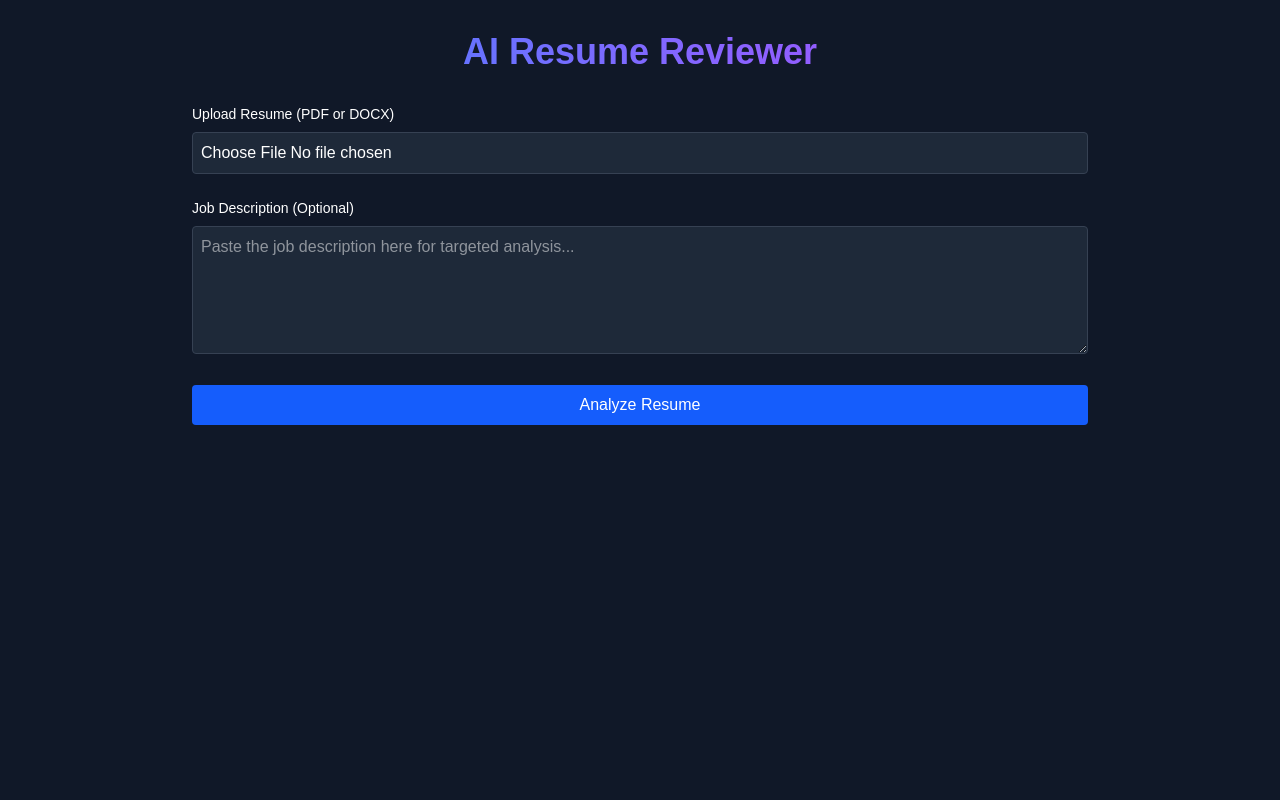
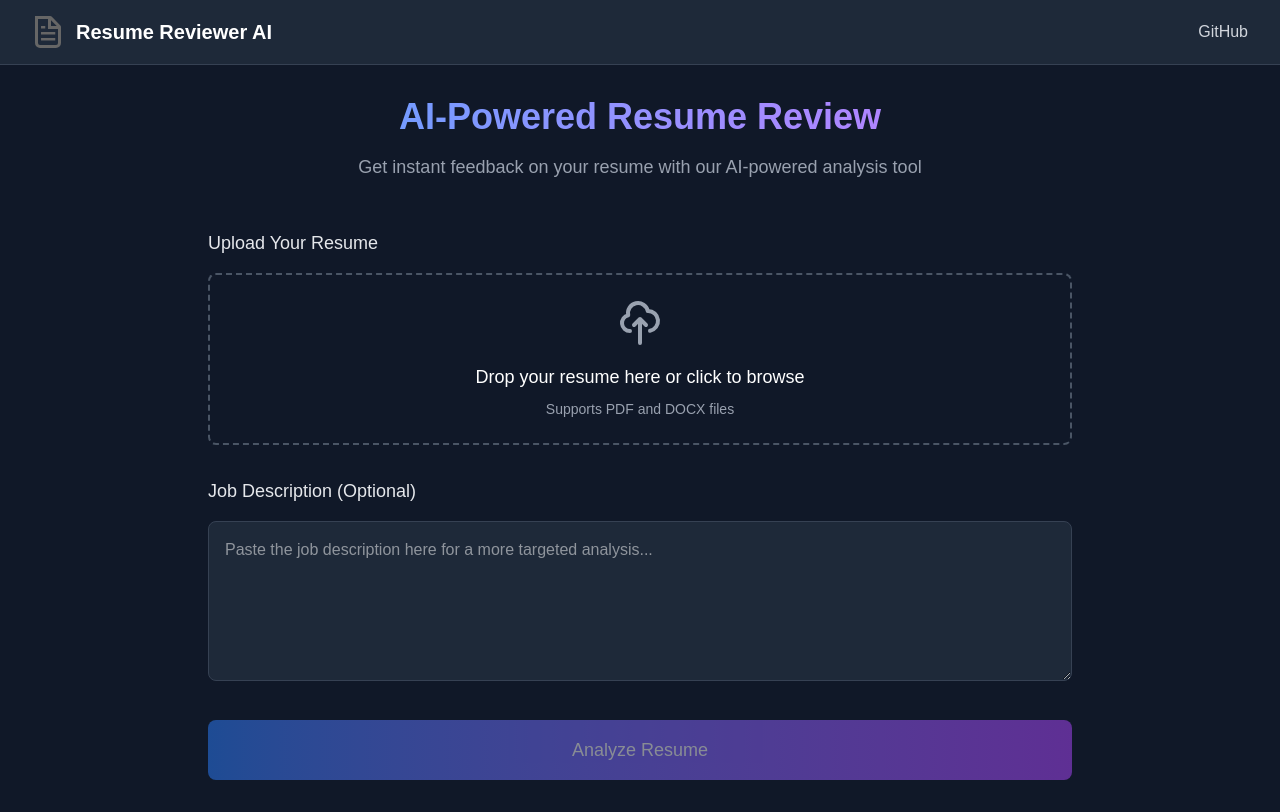
Before and after one commit to kupsas/resume_reviewer_hackathon, a Next.js app in the folder frontend/: page / in a window 1280 px wide. Built offline with nearby package versions, Linux system fonts and the light colour scheme.

Commit message:
Enhance UI/UX: Add modern design with Header, drag-and-drop upload, improved analysis display, and better animations

```diff
--- a/frontend/src/app/page.tsx
+++ b/frontend/src/app/page.tsx
@@ -1,6 +1,8 @@
 'use client';
 
 import { useState } from 'react';
+import Header from '@/components/Header';
+import ResumeUpload from '@/components/ResumeUpload';
 import AnalysisResults from '@/components/AnalysisResults';
 import FullScreenLoader from '@/components/FullScreenLoader';
 
@@ -10,13 +12,6 @@ export default function Home() {
   const [analysis, setAnalysis] = useState<any>(null);
   const [loading, setLoading] = useState(false);
   const [error, setError] = useState<string | null>(null);
-
-  const handleFileChange = (event: React.ChangeEvent<HTMLInputElement>) => {
-    if (event.target.files && event.target.files[0]) {
-      setFile(event.target.files[0]);
-      setError(null);
-    }
-  };
 
   const handleSubmit = async (event: React.FormEvent) => {
     event.preventDefault();
@@ -46,6 +41,8 @@ export default function Home() {
 
       const result = await response.json();
       setAnalysis(result);
+      // Scroll to results
+      document.getElementById('results')?.scrollIntoView({ behavior: 'smooth' });
     } catch (err) {
       setError(err instanceof Error ? err.message : 'An error occurred');
     } finally {
@@ -54,52 +51,62 @@ export default function Home() {
   };
 
   return (
-    <main className="min-h-screen bg-gray-900 text-white p-8">
-      <div className="max-w-4xl mx-auto">
-        <h1 className="text-4xl font-bold mb-8 text-center bg-clip-text text-transparent bg-gradient-to-r from-blue-500 to-purple-500">
-          AI Resume Reviewer
-        </h1>
+    <div className="min-h-screen bg-gray-900 text-white">
+      <Header />
 
-        <form onSubmit={handleSubmit} className="space-y-6 mb-8">
-          <div>
-            <label className="block text-sm font-medium mb-2">Upload Resume (PDF or DOCX)</label>
-            <input
-              type="file"
-              accept=".pdf,.docx"
-              onChange={handleFileChange}
-              className="w-full p-2 rounded bg-gray-800 border border-gray-700"
+      <main className="max-w-4xl mx-auto px-4 py-8">
+        <div className="text-center mb-12">
+          <h1 className="text-4xl font-bold mb-4 bg-clip-text text-transparent bg-gradient-to-r from-blue-400 to-purple-400">
+            AI-Powered Resume Review
+          </h1>
+          <p className="text-gray-400 text-lg">
+            Get instant feedback on your resume with our AI-powered analysis tool
+          </p>
+        </div>
+
+        <form onSubmit={handleSubmit} className="space-y-8">
+          <div className="space-y-4">
+            <label className="block text-lg font-medium text-gray-200">
+              Upload Your Resume
+            </label>
+            <ResumeUpload onFileChange={setFile} currentFile={file} />
+          </div>
+
+          <div className="space-y-4">
+            <label className="block text-lg font-medium text-gray-200">
+              Job Description (Optional)
+            </label>
+            <textarea
+              value={jobDescription}
+              onChange={(e) => setJobDescription(e.target.value)}
+              className="w-full p-4 rounded-lg bg-gray-800 border border-gray-700 h-40 focus:ring-2 focus:ring-blue-500 focus:border-transparent transition-all"
+              placeholder="Paste the job description here for a more targeted analysis..."
             />
           </div>
 
-          <div>
-            <label className="block text-sm font-medium mb-2">Job Description (Optional)</label>
-            <textarea
-              value={jobDescription}
-              onChange={(e) => setJobDescription(e.target.value)}
-              className="w-full p-2 rounded bg-gray-800 border border-gray-700 h-32"
-              placeholder="Paste the job description here for targeted analysis..."
-            />
-          </div>
+          {error && (
+            <div className="bg-red-900/20 border border-red-500/50 text-red-400 p-4 rounded-lg">
+              {error}
+            </div>
+          )}
 
           <button
             type="submit"
-            className="w-full py-2 px-4 rounded bg-blue-600 hover:bg-blue-700 transition-colors"
-            disabled={loading}
+            className="w-full py-4 px-6 rounded-lg bg-gradient-to-r from-blue-500 to-purple-500 hover:from-blue-600 hover:to-purple-600 font-medium text-lg transition-all transform hover:scale-[1.02] disabled:opacity-50 disabled:cursor-not-allowed disabled:transform-none"
+            disabled={loading || !file}
           >
             {loading ? 'Analyzing...' : 'Analyze Resume'}
           </button>
         </form>
 
-        {error && (
-          <div className="text-red-500 bg-red-900/20 p-4 rounded mb-8">
-            {error}
+        {loading && <FullScreenLoader />}
+
+        {analysis && (
+          <div id="results" className="mt-16">
+            <AnalysisResults analysis={analysis} />
           </div>
         )}
-
-        {loading && <FullScreenLoader />}
-
-        {analysis && <AnalysisResults analysis={analysis} />}
-      </div>
-    </main>
+      </main>
+    </div>
   );
 }
--- a/frontend/src/components/AnalysisResults.tsx
+++ b/frontend/src/components/AnalysisResults.tsx
@@ -8,11 +8,48 @@ interface AnalysisResultsProps {
 }
 
 const AnalysisResults: React.FC<AnalysisResultsProps> = ({ analysis }) => {
+  // Convert the analysis string to HTML with proper formatting
+  const formattedAnalysis = analysis.analysis
+    .split('\n')
+    .map((line) => {
+      // Handle headers (lines starting with #)
+      if (line.startsWith('# ')) {
+        return `<h2 class="text-2xl font-bold text-blue-400 mt-6 mb-4">${line.replace('# ', '')}</h2>`;
+      }
+      // Handle subheaders (lines starting with ##)
+      if (line.startsWith('## ')) {
+        return `<h3 class="text-xl font-semibold text-blue-300 mt-4 mb-3">${line.replace('## ', '')}</h3>`;
+      }
+      // Handle bullet points
+      if (line.startsWith('- ')) {
+        return `<li class="ml-4 mb-2">${line.replace('- ', '')}</li>`;
+      }
+      // Handle empty lines
+      if (line.trim() === '') {
+        return '<br/>';
+      }
+      // Regular paragraphs
+      return `<p class="mb-3">${line}</p>`;
+    })
+    .join('');
+
   return (
-    <div className="bg-gray-800 rounded-lg p-6 shadow-lg">
-      <h2 className="text-2xl font-bold mb-4 text-blue-400">Analysis Results</h2>
-      <div className="prose prose-invert">
-        <div dangerouslySetInnerHTML={{ __html: analysis.analysis }} />
+    <div className="bg-gray-800 rounded-lg p-8 shadow-lg border border-gray-700">
+      <h2 className="text-3xl font-bold mb-6 text-transparent bg-clip-text bg-gradient-to-r from-blue-400 to-purple-400">
+        Resume Analysis Results
+      </h2>
+
+      <div className="prose prose-invert prose-lg max-w-none">
+        <div
+          dangerouslySetInnerHTML={{ __html: formattedAnalysis }}
+          className="space-y-2"
+        />
+      </div>
+
+      <div className="mt-8 pt-6 border-t border-gray-700">
+        <p className="text-sm text-gray-400">
+          Analysis powered by OpenAI GPT-4
+        </p>
       </div>
     </div>
   );
--- /dev/null
+++ b/frontend/src/components/Header.tsx
@@ -0,0 +1,30 @@
+import Image from 'next/image';
+
+const Header = () => {
+  return (
+    <header className="bg-gray-800 border-b border-gray-700">
+      <div className="max-w-7xl mx-auto px-4 sm:px-6 lg:px-8 py-4">
+        <div className="flex items-center justify-between">
+          <div className="flex items-center space-x-3">
+            <div className="flex-shrink-0">
+              <Image src="/file.svg" alt="Logo" width={32} height={32} className="w-8 h-8" />
+            </div>
+            <h1 className="text-xl font-semibold text-white">Resume Reviewer AI</h1>
+          </div>
+          <nav className="flex space-x-4">
+            <a
+              href="https://github.com/kupsas/resume_reviewer_hackathon"
+              target="_blank"
+              rel="noopener noreferrer"
+              className="text-gray-300 hover:text-white transition-colors"
+            >
+              GitHub
+            </a>
+          </nav>
+        </div>
+      </div>
+    </header>
+  );
+};
+
+export default Header;
--- a/frontend/src/components/ResumeUpload.tsx
+++ b/frontend/src/components/ResumeUpload.tsx
@@ -4,21 +4,20 @@ import { useState, useCallback } from 'react';
 import { useDropzone } from 'react-dropzone';
 
 interface ResumeUploadProps {
-  onFileSelect: (file: File) => void;
+  onFileChange: (file: File) => void;
+  currentFile: File | null;
 }
 
-export default function ResumeUpload({ onFileSelect }: ResumeUploadProps) {
-  const [fileName, setFileName] = useState<string>('');
+const ResumeUpload: React.FC<ResumeUploadProps> = ({ onFileChange, currentFile }) => {
+  const [isDragging, setIsDragging] = useState(false);
 
   const onDrop = useCallback((acceptedFiles: File[]) => {
-    const file = acceptedFiles[0];
-    if (file) {
-      setFileName(file.name);
-      onFileSelect(file);
+    if (acceptedFiles.length > 0) {
+      onFileChange(acceptedFiles[0]);
     }
-  }, [onFileSelect]);
+  }, [onFileChange]);
 
-  const { getRootProps, getInputProps, isDragActive } = useDropzone({
+  const { getRootProps, getInputProps } = useDropzone({
     onDrop,
     accept: {
       'application/pdf': ['.pdf'],
@@ -28,47 +27,51 @@ export default function ResumeUpload({ onFileSelect }: ResumeUploadProps) {
   });
 
   return (
-    <div className="w-full max-w-2xl mx-auto p-6">
     <div
       {...getRootProps()}
-        className={`border-2 border-dashed rounded-lg p-8 text-center cursor-pointer transition-colors
-          ${isDragActive ? 'border-blue-500 bg-blue-50' : 'border-gray-300 hover:border-blue-400'}`}
+      className={`
+        border-2 border-dashed rounded-lg p-6 text-center cursor-pointer
+        transition-colors duration-200 ease-in-out
+        ${isDragging ? 'border-blue-500 bg-blue-500/10' : 'border-gray-600 hover:border-gray-500'}
+      `}
+      onDragEnter={() => setIsDragging(true)}
+      onDragLeave={() => setIsDragging(false)}
+      onDrop={() => setIsDragging(false)}
     >
       <input {...getInputProps()} />
       <div className="space-y-4">
         <div className="flex justify-center">
           <svg
-              className={`w-12 h-12 ${isDragActive ? 'text-blue-500' : 'text-gray-400'}`}
+            className="w-12 h-12 text-gray-400"
             fill="none"
-              strokeWidth="1.5"
             stroke="currentColor"
             viewBox="0 0 24 24"
-              xmlns="http://www.w3.org/2000/svg"
           >
             <path
               strokeLinecap="round"
               strokeLinejoin="round"
-                d="M12 16.5V9.75m0 0l3 3m-3-3l-3 3M6.75 19.5a4.5 4.5 0 01-1.41-8.775 5.25 5.25 0 0110.233-2.33 3 3 0 013.758 3.848A3.752 3.752 0 0118 19.5H6.75z"
+              strokeWidth={2}
+              d="M7 16a4 4 0 01-.88-7.903A5 5 0 1115.9 6L16 6a5 5 0 011 9.9M15 13l-3-3m0 0l-3 3m3-3v12"
             />
           </svg>
         </div>
-
-          <div className="text-lg">
-            {fileName ? (
-              <p className="text-blue-600">Selected: {fileName}</p>
+        <div>
+          <p className="text-lg font-medium">
+            {currentFile ? (
+              <>
+                Selected file: <span className="text-blue-400">{currentFile.name}</span>
+              </>
             ) : (
-              <>
-                <p className="font-semibold">
-                  Drop your resume here or click to browse
+              'Drop your resume here or click to browse'
+            )}
           </p>
-                <p className="text-sm text-gray-500 mt-2">
+          <p className="text-sm text-gray-400 mt-2">
             Supports PDF and DOCX files
           </p>
-              </>
-            )}
-          </div>
         </div>
       </div>
     </div>
   );
-}
+};
+
+export default ResumeUpload;
```
Also changed, not shown: frontend/src/components/FullScreenLoader.tsx (+18 -36 lines). Lines whose indentation alone changed are shown as unchanged.
